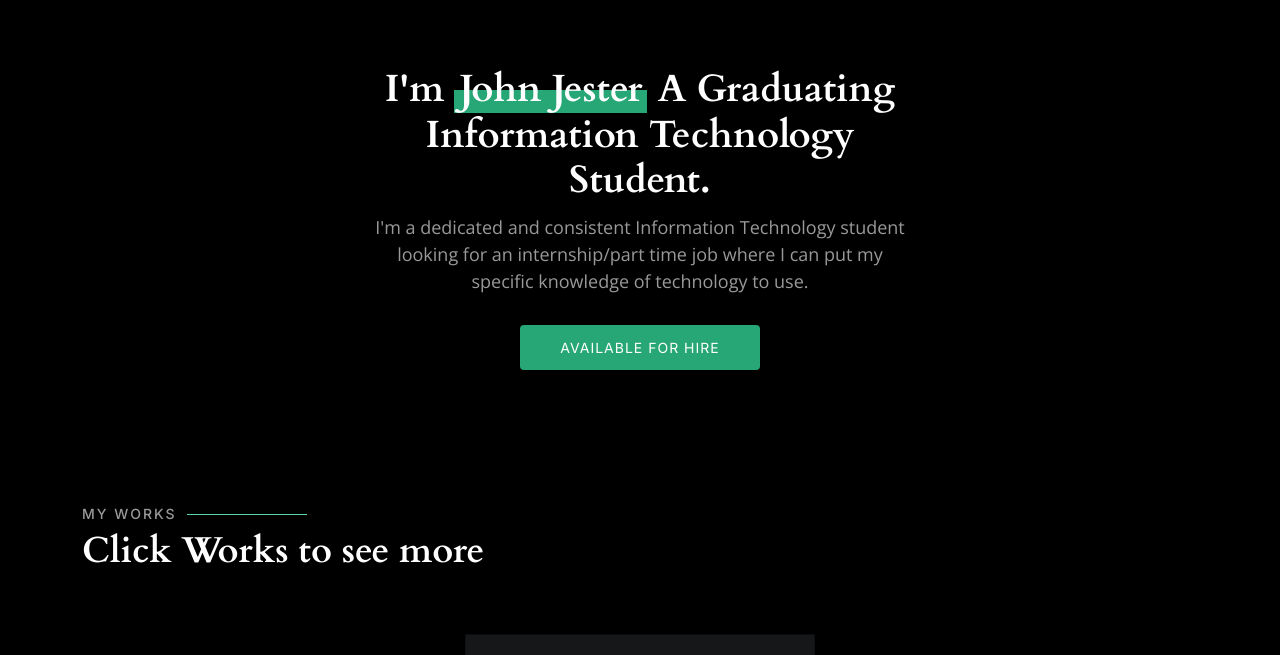
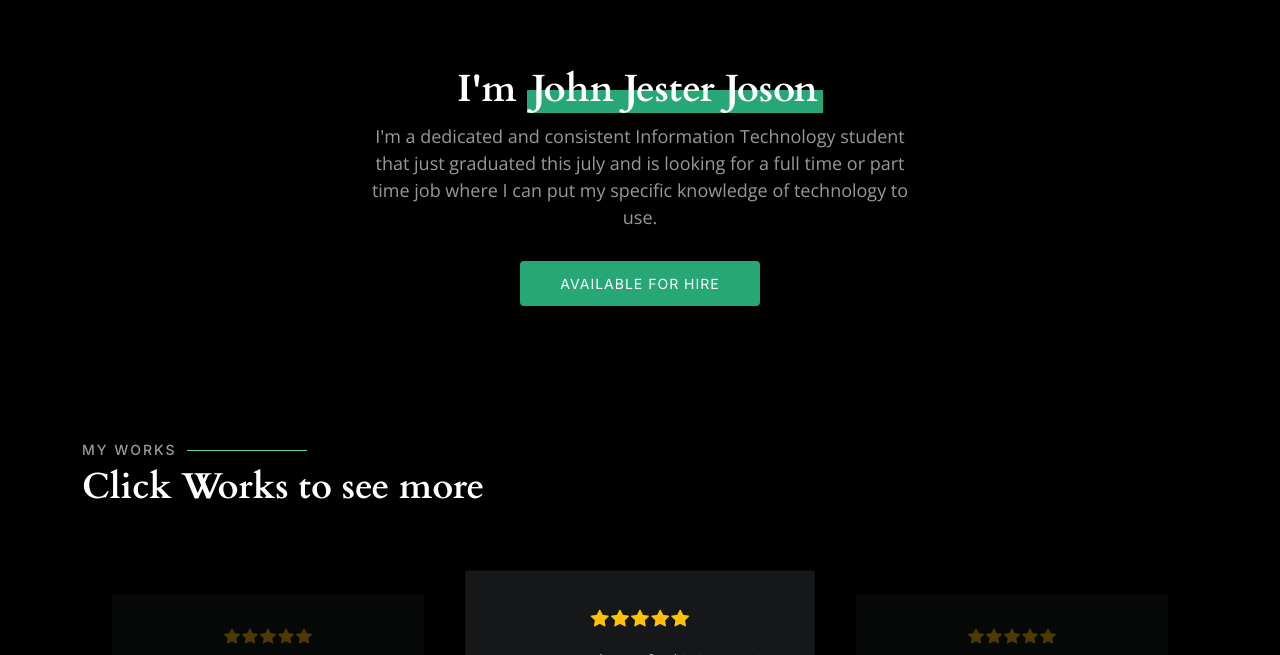
Before and after one commit to jes-terr/Portfolio, a plain HTML site: page index.html in a window 1280 px wide. Shown: the part 73-728 px from the top of the page. Drawn offline with nearby package versions, Linux system fonts and the light colour scheme.

Commit message:
Update index.html

```diff
--- a/index.html
+++ b/index.html
@@ -80,8 +80,8 @@
     <div class="container">
       <div class="row justify-content-center">
         <div class="col-lg-6 text-center">
-          <h2>I'm <span>John Jester</span> A Graduating Information Technology Student.</h2>
-          <p>I'm a dedicated and consistent Information Technology student looking for an internship/part time job where I can put my specific knowledge of technology to use.</p>
+          <h2>I'm <span>John Jester Joson</span></h2>
+          <p>I'm a dedicated and consistent Information Technology student that just graduated this july and is looking for a full time or part time job where I can put my specific knowledge of technology to use.</p>
           <a href="contact.html" class="btn-get-started">Available for hire</a>
         </div>
       </div>
```
